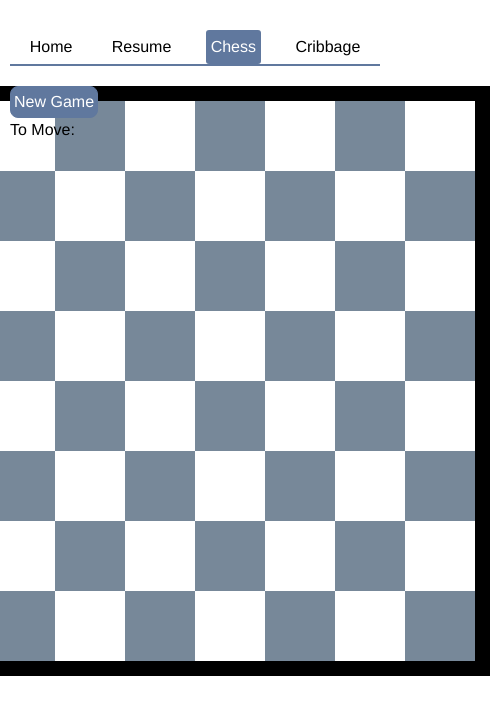
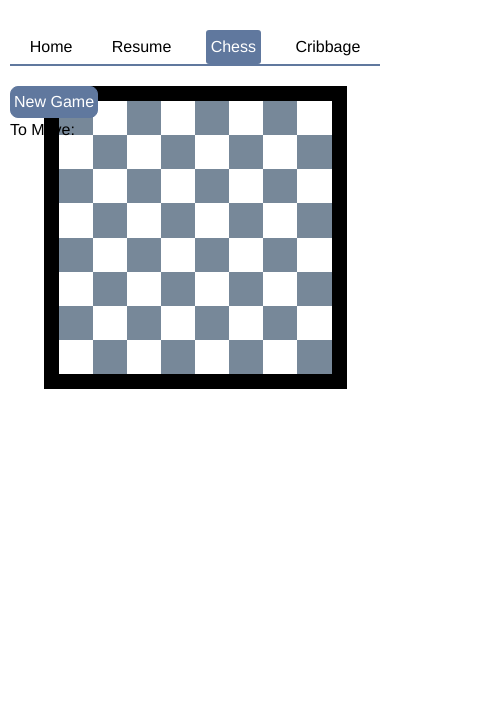
Before and after one commit to erikd7/erik-web-app, a Vue app: page /chess in a window 390 px wide. Shown: the top 714 px of the page, 490 px wide, since content can reach past the window. Built offline with nearby package versions, Linux system fonts and the light colour scheme.

Commit message:
Dynamic board sizing for mobile

```diff
--- a/src/SharedComponents/Chess/Square.vue
+++ b/src/SharedComponents/Chess/Square.vue
@@ -84,10 +84,10 @@ export default {
 <!-- Add "scoped" attribute to limit CSS to this component only -->
 <style>
 .square {
-  height: 70px;
-  width: 70px;
+        height: calc(0.7 * 100vmin / 8);
+        width: calc(0.7 * 100vmin / 8);
   border: none;
-  font-size: 50px;
+        font-size: calc(0.7 * 100vmin / 8);
   padding: 5px;
   text-align: center;
   display: flex;
@@ -100,7 +100,7 @@ export default {
 }
 .square:hover {
   filter: drop-shadow(2px 4px 6px black);
-  font-size: 70px;
+        font-size: calc(1.1 * 0.7 * 100vmin / 8);
 }
 .dark-square {
   background-color: lightslategrey;
```
